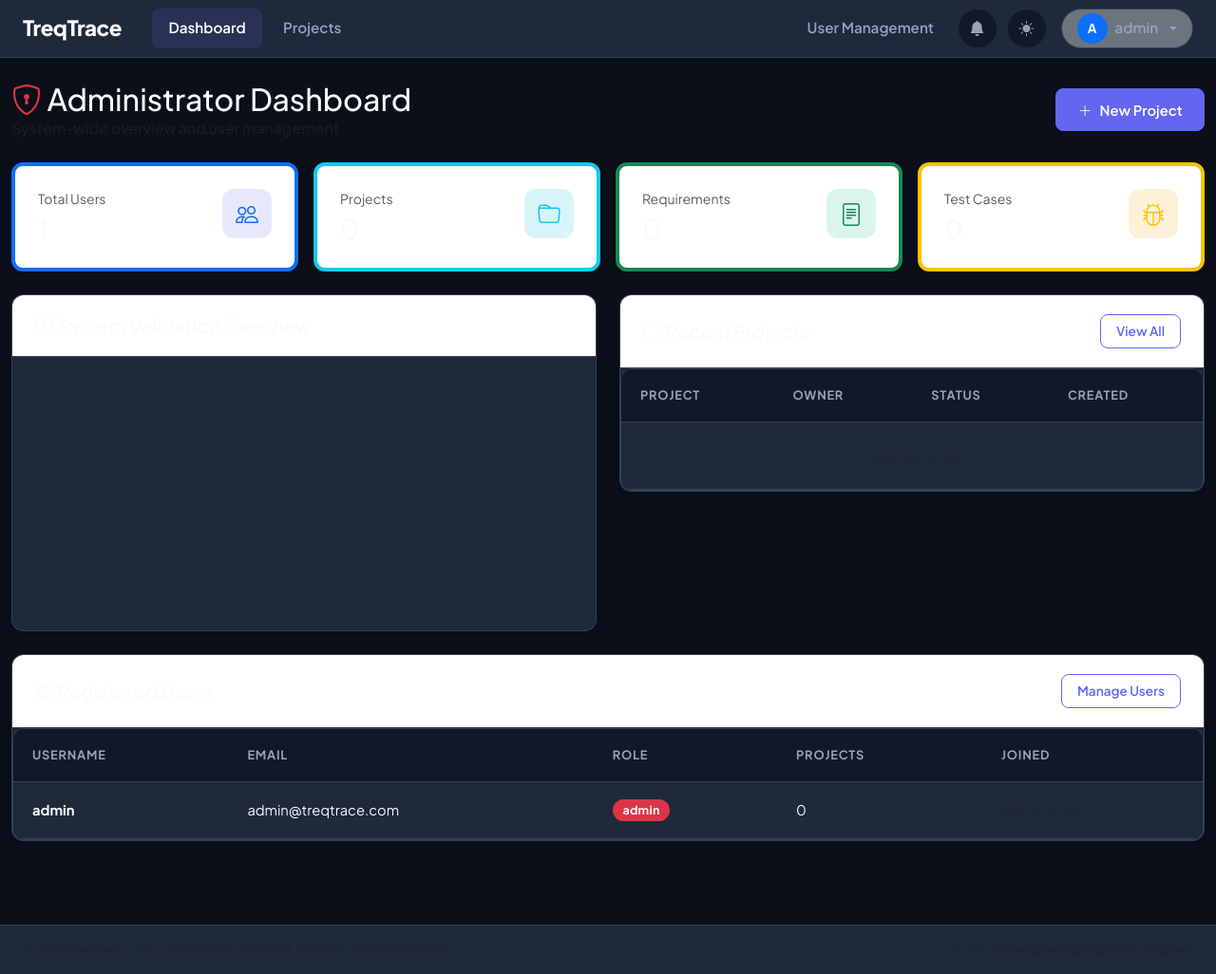
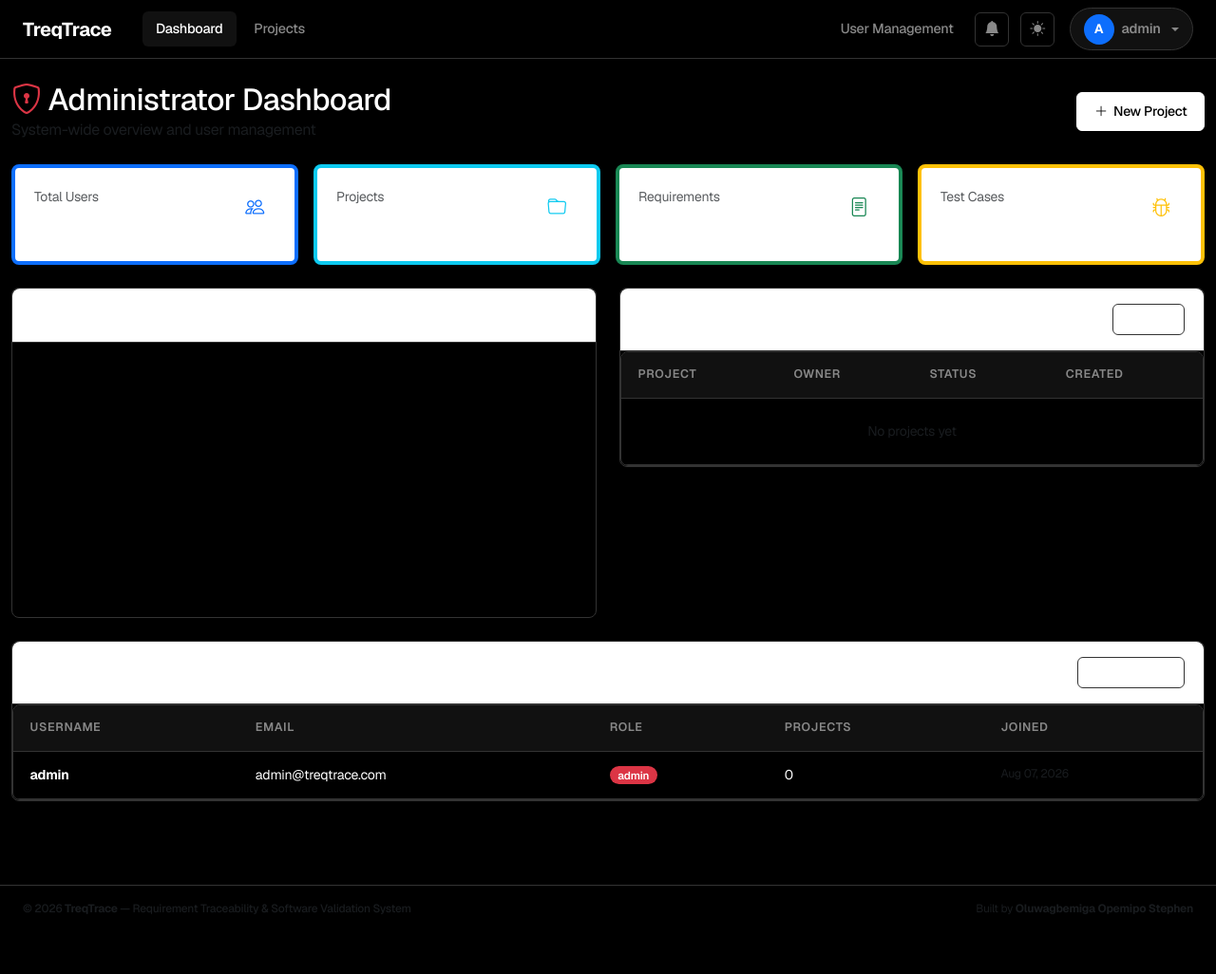
Before and after one commit to tolu3025/Treqtrace, a Flask app: page /dashboard in a window 1280 px wide. Shown: the whole page at 95% size. After the commit the page ends 963 px from the top, so only its background shows below. Run offline with Flask 3, Linux system fonts and the light colour scheme; a user stored in the database is signed in; data that the repository does not hold is empty; a map, chart or similar area stays blank.

Commit message:
fix: internal server error auto-migration and Vercel minimalist UI theme

```diff
--- a/app.py
+++ b/app.py
@@ -944,6 +944,11 @@ def init_db():
 if __name__ == '__main__':
     with app.app_context():
         db.create_all()
+        try:
+            db.session.execute(db.text("ALTER TABLE users ADD COLUMN avatar VARCHAR(256)"))
+            db.session.commit()
+        except Exception:
+            db.session.rollback()
         if not User.query.filter_by(username='admin').first():
             admin = User(username='admin', email='admin@treqtrace.com', role='admin')
             admin.set_password('admin123')
--- a/static/css/style.css
+++ b/static/css/style.css
@@ -1,94 +1,92 @@
 /* ==========================================================================
-   TreqTrace - Solid Theme Design System (Flat Slate & Indigo)
+   TreqTrace - Vercel Minimalist Solid Design System (Black & White)
    Author: Oluwagbemiga Opemipo Stephen
    ========================================================================== */
 
-@import url('https://fonts.googleapis.com/css2?family=Plus+Jakarta+Sans:wght@400;500;600;700;800&family=Inter:wght@300;400;500;600;700&display=swap');
+@import url('https://fonts.googleapis.com/css2?family=Geist:wght@300;400;500;600;700;800&family=Geist+Mono:wght@400;500;600&display=swap');
 
 :root {
-    /* Light Mode Palette (Default Solid) */
-    --bg-primary: #f1f5f9;
-    --bg-secondary: #e2e8f0;
+    /* Light Mode Palette (Default Vercel White) */
+    --bg-primary: #ffffff;
+    --bg-secondary: #fafafa;
     --bg-surface: #ffffff;
-    --bg-surface-hover: #f8fafc;
+    --bg-surface-hover: #fafafa;
 
-    --primary: #4f46e5;
-    --primary-hover: #3730a3;
-    --primary-light: #e0e7ff;
-    --primary-glow: rgba(79, 70, 229, 0.15);
+    --primary: #000000;
+    --primary-hover: #111111;
+    --primary-light: #f3f4f6;
+    --primary-glow: rgba(0, 0, 0, 0.05);
 
-    --accent: #7c3aed;
-    --accent-light: #f3e8ff;
+    --accent: #0070f3;
+    --accent-light: #e6f2ff;
 
-    --text-main: #0f172a;
-    --text-muted: #64748b;
+    --text-main: #000000;
+    --text-muted: #666666;
     --text-inverse: #ffffff;
 
-    --border: #cbd5e1;
-    --border-hover: #94a3b8;
+    --border: #eaeaea;
+    --border-hover: #b5b5b5;
 
-    /* Vibrant Status Colors (Solid) */
-    --success: #10b981;
-    --success-light: #d1fae5;
-    --danger: #ef4444;
+    /* Solid Status Colors */
+    --success: #0070f3;
+    --success-light: #e6f2ff;
+    --danger: #ee0000;
     --danger-light: #fee2e2;
-    --warning: #f59e0b;
-    --warning-light: #fef3c7;
-    --info: #06b6d4;
-    --info-light: #ecfeff;
+    --warning: #f5a623;
+    --warning-light: #fffbeb;
+    --info: #0070f3;
+    --info-light: #e6f2ff;
 
-    /* Flat Shadows */
-    --shadow-sm: 0 1px 2px 0 rgba(0, 0, 0, 0.05);
-    --shadow-md: 0 4px 6px -1px rgba(0, 0, 0, 0.05), 0 2px 4px -1px rgba(0, 0, 0, 0.03);
-    --shadow-lg: 0 10px 15px -3px rgba(0, 0, 0, 0.05), 0 4px 6px -2px rgba(0, 0, 0, 0.02);
-    --shadow-glow: 0 0 0 3px var(--primary-glow);
+    --shadow-sm: 0 1px 2px rgba(0, 0, 0, 0.05);
+    --shadow-md: 0 4px 12px rgba(0, 0, 0, 0.05);
+    --shadow-lg: 0 12px 24px rgba(0, 0, 0, 0.05);
 
-    --radius-sm: 8px;
-    --radius-md: 12px;
-    --radius-lg: 16px;
+    --radius-sm: 6px;
+    --radius-md: 8px;
+    --radius-lg: 12px;
     --radius-full: 9999px;
 }
 
 body.dark-theme {
-    /* Dark Mode Palette (Solid) */
-    --bg-primary: #0b0f19;
-    --bg-secondary: #111827;
-    --bg-surface: #1e293b;
-    --bg-surface-hover: #334155;
+    /* Dark Mode Palette (Vercel Black) */
+    --bg-primary: #000000;
+    --bg-secondary: #111111;
+    --bg-surface: #000000;
+    --bg-surface-hover: #111111;
 
-    --primary: #6366f1;
-    --primary-hover: #4f46e5;
-    --primary-light: rgba(99, 102, 241, 0.15);
-    --primary-glow: rgba(99, 102, 241, 0.3);
+    --primary: #ffffff;
+    --primary-hover: #eaeaea;
+    --primary-light: #111111;
+    --primary-glow: rgba(255, 255, 255, 0.15);
 
-    --accent: #a855f7;
-    --accent-light: rgba(168, 85, 247, 0.15);
+    --accent: #0070f3;
+    --accent-light: rgba(0, 112, 243, 0.15);
 
-    --text-main: #f8fafc;
-    --text-muted: #94a3b8;
-    --text-inverse: #0f172a;
+    --text-main: #ffffff;
+    --text-muted: #888888;
+    --text-inverse: #000000;
 
-    --border: #334155;
-    --border-hover: #475569;
+    --border: #333333;
+    --border-hover: #444444;
 
-    --success: #10b981;
-    --success-light: rgba(16, 185, 129, 0.15);
-    --danger: #ef4444;
-    --danger-light: rgba(239, 68, 68, 0.15);
-    --warning: #f59e0b;
-    --warning-light: rgba(245, 158, 11, 0.15);
-    --info: #06b6d4;
-    --info-light: rgba(6, 182, 212, 0.15);
+    --success: #0070f3;
+    --success-light: rgba(0, 112, 243, 0.15);
+    --danger: #ee0000;
+    --danger-light: rgba(238, 0, 0, 0.15);
+    --warning: #f5a623;
+    --warning-light: rgba(245, 166, 35, 0.15);
+    --info: #0070f3;
+    --info-light: rgba(0, 112, 243, 0.15);
 
-    --shadow-sm: 0 2px 4px rgba(0, 0, 0, 0.2);
-    --shadow-md: 0 4px 12px rgba(0, 0, 0, 0.3);
-    --shadow-lg: 0 12px 24px rgba(0, 0, 0, 0.4);
-    --shadow-glow: 0 0 0 3px var(--primary-glow);
+    --shadow-sm: 0 2px 4px rgba(0, 0, 0, 0.4);
+    --shadow-md: 0 8px 16px rgba(0, 0, 0, 0.5);
+    --shadow-lg: 0 16px 32px rgba(0, 0, 0, 0.6);
 }
 
 * {
-    font-family: 'Plus Jakarta Sans', 'Inter', -apple-system, BlinkMacSystemFont, sans-serif;
+    font-family: 'Geist', 'Plus Jakarta Sans', -apple-system, BlinkMacSystemFont, sans-serif;
     box-sizing: border-box;
+    letter-spacing: -0.02em;
 }
 
 body {
@@ -101,80 +99,71 @@ body {
     transition: background-color 0.2s ease, color 0.2s ease;
 }
 
+/* Monospace fonts for IDs */
+code, pre, .req-id-mono {
+    font-family: 'Geist Mono', SFMono-Regular, Consolas, monospace !important;
+    letter-spacing: -0.03em;
+}
+
 /* ==========================================================================
    NAVIGATION & BRAND
    ========================================================================== */
 
 .bg-dark-treq {
-    background-color: var(--bg-surface) !important;
+    background-color: var(--bg-primary) !important;
     border-bottom: 1px solid var(--border);
-    box-shadow: var(--shadow-sm);
     position: sticky;
     top: 0;
     z-index: 1030;
-    transition: background-color 0.2s ease;
+    transition: background-color 0.2s ease, border-color 0.2s ease;
 }
 
 .navbar-brand {
-    font-weight: 800;
-    font-size: 1.4rem;
-    letter-spacing: -0.5px;
+    font-weight: 700;
+    font-size: 1.25rem;
+    letter-spacing: -0.03em;
     color: var(--text-main) !important;
-    display: flex;
-    align-items: center;
-}
-
-.brand-text {
-    color: var(--text-main);
 }
 
 .navbar-dark .navbar-nav .nav-link {
     color: var(--text-muted) !important;
-    font-weight: 600;
-    font-size: 0.95rem;
-    padding: 0.6rem 1.1rem;
+    font-weight: 500;
+    font-size: 0.9rem;
+    padding: 0.5rem 0.9rem;
     border-radius: var(--radius-sm);
     transition: all 0.2s ease;
-    display: flex;
-    align-items: center;
-    gap: 0.5rem;
 }
 
 .navbar-dark .navbar-nav .nav-link:hover,
 .navbar-dark .navbar-nav .nav-link.active {
-    color: var(--primary) !important;
+    color: var(--text-main) !important;
     background-color: var(--primary-light);
 }
 
-body.dark-theme .navbar-dark .navbar-nav .nav-link:hover,
-body.dark-theme .navbar-dark .navbar-nav .nav-link.active {
-    color: #ffffff !important;
-    background-color: var(--primary-light);
+/* User Dropdown Capsule */
+.nav-link.dropdown-toggle {
+    border: 1px solid var(--border) !important;
+    background-color: var(--bg-secondary) !important;
+    padding: 0.35rem 0.85rem !important;
 }
 
-.user-badge-role {
-    font-size: 0.7rem;
-    font-weight: 800;
-    text-transform: uppercase;
-    letter-spacing: 0.8px;
-    padding: 0.3em 0.7em;
-    border-radius: var(--radius-full);
+.nav-link.dropdown-toggle:hover {
+    border-color: var(--border-hover) !important;
 }
 
 /* Solid Dropdowns */
 .dropdown-menu {
     border: 1px solid var(--border) !important;
-    border-radius: var(--radius-md);
-    box-shadow: var(--shadow-lg);
-    padding: 0.5rem;
-    background-color: var(--bg-surface) !important;
-    transition: background-color 0.2s ease;
+    border-radius: var(--radius-md) !important;
+    box-shadow: var(--shadow-lg) !important;
+    padding: 0.3rem !important;
+    background-color: var(--bg-primary) !important;
 }
 
 .dropdown-item {
     font-weight: 500;
-    font-size: 0.9rem;
-    padding: 0.6rem 1rem;
+    font-size: 0.88rem;
+    padding: 0.55rem 0.85rem;
     border-radius: var(--radius-sm);
     transition: all 0.15s ease;
     color: var(--text-main) !important;
@@ -186,15 +175,19 @@ body.dark-theme .navbar-dark .navbar-nav .nav-link.active {
 
 .dropdown-header {
     color: var(--text-muted);
+    font-size: 0.75rem;
     font-weight: 700;
+    text-transform: uppercase;
+    padding: 0.5rem 0.85rem;
 }
 
 .dropdown-divider {
     border-top: 1px solid var(--border);
+    margin: 0.3rem 0;
 }
 
 /* ==========================================================================
-   CARDS & STATS
+   CARDS & GRID (Vercel Bento Style)
    ========================================================================== */
 
 .main-content {
@@ -205,14 +198,13 @@ body.dark-theme .navbar-dark .navbar-nav .nav-link.active {
 .card {
     border: 1px solid var(--border);
     border-radius: var(--radius-md);
-    box-shadow: var(--shadow-sm);
-    background-color: var(--bg-surface);
-    transition: transform 0.2s ease, border-color 0.2s ease, box-shadow 0.2s ease;
+    box-shadow: none;
+    background-color: var(--bg-primary);
+    transition: border-color 0.15s ease;
 }
 
 .card:hover {
     border-color: var(--border-hover);
-    box-shadow: var(--shadow-md);
 }
 
 .card-header {
@@ -220,95 +212,82 @@ body.dark-theme .navbar-dark .navbar-nav .nav-link.active {
     border-bottom: 1px solid var(--border);
     border-top-left-radius: var(--radius-md) !important;
     border-top-right-radius: var(--radius-md) !important;
-    padding: 1.25rem 1.5rem;
-    font-weight: 700;
+    padding: 1rem 1.25rem;
+    font-weight: 600;
+    font-size: 0.95rem;
     color: var(--text-main);
 }
 
 /* Stat Cards */
 .stat-card-dashboard {
-    background-color: var(--bg-surface);
+    background-color: var(--bg-primary);
     border: 1px solid var(--border);
     border-radius: var(--radius-md);
-    padding: 1.5rem;
-    box-shadow: var(--shadow-sm);
-    transition: transform 0.2s ease, border-color 0.2s ease, box-shadow 0.2s ease;
-    position: relative;
-    overflow: hidden;
+    padding: 1.25rem;
+    transition: border-color 0.15s ease;
 }
 
 .stat-card-dashboard:hover {
-    transform: translateY(-2px);
-    border-color: var(--primary);
-    box-shadow: var(--shadow-md);
+    border-color: var(--border-hover);
 }
 
 .stat-icon {
-    width: 52px;
-    height: 52px;
-    border-radius: var(--radius-md);
+    width: 44px;
+    height: 44px;
+    border-radius: var(--radius-sm);
     display: flex;
     align-items: center;
     justify-content: center;
-    font-size: 1.5rem;
-    flex-shrink: 0;
+    font-size: 1.25rem;
 }
 
-.bg-primary-light { background-color: var(--primary-light); color: var(--primary); }
-.bg-success-light { background-color: var(--success-light); color: var(--success); }
-.bg-danger-light { background-color: var(--danger-light); color: var(--danger); }
-.bg-warning-light { background-color: var(--warning-light); color: var(--warning); }
-.bg-info-light { background-color: var(--info-light); color: var(--info); }
-
-/* Buttons (Solid Flat) */
+/* Buttons (Vercel Solid) */
 .btn {
-    font-weight: 600;
-    font-size: 0.92rem;
+    font-weight: 500;
+    font-size: 0.88rem;
     border-radius: var(--radius-sm);
-    padding: 0.65rem 1.4rem;
-    transition: all 0.2s ease;
+    padding: 0.55rem 1.1rem;
+    transition: all 0.15s ease;
     display: inline-flex;
     align-items: center;
     justify-content: center;
-    gap: 0.5rem;
+    gap: 0.4rem;
 }
 
 .btn-primary {
     background-color: var(--primary);
     border: 1px solid var(--primary);
-    color: #ffffff !important;
+    color: var(--text-inverse) !important;
 }
 
 .btn-primary:hover, .btn-primary:focus {
     background-color: var(--primary-hover);
     border-color: var(--primary-hover);
-    box-shadow: var(--shadow-glow);
 }
 
 .btn-outline-primary {
-    color: var(--primary);
-    border: 1px solid var(--primary);
+    color: var(--text-main);
+    border: 1px solid var(--border);
     background-color: transparent;
 }
 
 .btn-outline-primary:hover {
-    background-color: var(--primary);
-    color: #ffffff !important;
+    background-color: var(--primary-light);
+    border-color: var(--border-hover);
+    color: var(--text-main) !important;
 }
 
 .btn-sm {
-    padding: 0.45rem 1rem;
-    font-size: 0.85rem;
-    border-radius: 8px;
+    padding: 0.35rem 0.85rem;
+    font-size: 0.82rem;
 }
 
 /* Badges */
 .badge {
-    font-weight: 700;
-    font-size: 0.78rem;
-    padding: 0.45em 0.85em;
+    font-weight: 600;
+    font-size: 0.72rem;
+    padding: 0.35em 0.75em;
     border-radius: var(--radius-full);
-    letter-spacing: 0.3px;
 }
 
 /* Tables */
@@ -320,25 +299,23 @@ body.dark-theme .navbar-dark .navbar-nav .nav-link.active {
 
 .table {
     margin-bottom: 0;
-    vertical-align: middle;
-    font-size: 0.92rem;
-    background-color: transparent;
+    font-size: 0.88rem;
     color: var(--text-main);
 }
 
 .table thead th {
     background-color: var(--bg-secondary);
     color: var(--text-muted);
-    font-weight: 700;
-    font-size: 0.8rem;
+    font-weight: 600;
+    font-size: 0.78rem;
     text-transform: uppercase;
-    letter-spacing: 0.8px;
-    padding: 1.1rem 1.25rem;
+    letter-spacing: 0.05em;
+    padding: 0.9rem 1.1rem;
     border-bottom: 1px solid var(--border);
 }
 
 .table tbody td {
-    padding: 1.1rem 1.25rem;
+    padding: 0.9rem 1.1rem;
     border-bottom: 1px solid var(--border);
     color: var(--text-main);
     background-color: transparent;
@@ -350,210 +327,181 @@ body.dark-theme .navbar-dark .navbar-nav .nav-link.active {
 
 /* Form Controls */
 .form-control, .form-select {
-    background-color: var(--bg-surface);
+    background-color: var(--bg-primary);
     border: 1px solid var(--border);
     color: var(--text-main);
     border-radius: var(--radius-sm);
-    padding: 0.75rem 1rem;
-    font-size: 0.95rem;
-    transition: all 0.2s ease;
+    padding: 0.65rem 0.9rem;
+    font-size: 0.92rem;
+    transition: border-color 0.15s ease;
 }
 
 .form-control:focus, .form-select:focus {
-    background-color: var(--bg-surface-hover);
-    border-color: var(--primary);
-    box-shadow: var(--shadow-glow);
+    background-color: var(--bg-primary);
+    border-color: var(--border-hover);
+    box-shadow: none;
     color: var(--text-main);
 }
 
-/* Input Group / Password visibility toggle styles */
-.input-group .form-control {
-    border-top-right-radius: 0;
-    border-bottom-right-radius: 0;
-}
-
 .input-group .password-toggle-btn {
+    border: 1px solid var(--border);
+    border-left: none;
+    background-color: var(--bg-primary);
+    color: var(--text-muted);
+    padding: 0 0.85rem;
     border-top-left-radius: 0;
     border-bottom-left-radius: 0;
-    border: 1px solid var(--border);
-    border-left: none;
-    background-color: var(--bg-surface);
-    color: var(--text-muted);
-    padding: 0 1rem;
 }
 
 .input-group .password-toggle-btn:hover {
-    background-color: var(--bg-surface-hover);
+    background-color: var(--bg-secondary);
     color: var(--text-main);
 }
 
-/* Avatars styling */
+/* Avatars */
 .avatar-img-circle {
-    width: 32px;
-    height: 32px;
+    width: 28px;
+    height: 28px;
     border-radius: 50%;
     object-fit: cover;
-    background-color: var(--bg-secondary);
 }
 
 .avatar-img-large {
-    width: 100px;
-    height: 100px;
+    width: 80px;
+    height: 80px;
     border-radius: 50%;
     object-fit: cover;
-    background-color: var(--bg-secondary);
-    border: 2px solid var(--border);
+    border: 1px solid var(--border);
 }
 
-/* Theme Toggle Button */
-.theme-toggle-nav-btn {
-    width: 40px;
-    height: 40px;
-    border-radius: 50%;
-    background-color: var(--bg-secondary);
-    border: none;
+/* Theme / Notification Buttons */
+.theme-toggle-nav-btn, .notification-bell-btn {
+    width: 36px;
+    height: 36px;
+    border-radius: var(--radius-sm);
+    background-color: transparent;
+    border: 1px solid var(--border);
     color: var(--text-muted);
     display: flex;
     align-items: center;
     justify-content: center;
-    transition: all 0.2s ease;
+    transition: all 0.15s ease;
 }
 
-.theme-toggle-nav-btn:hover {
-    background-color: var(--primary-light);
-    color: var(--primary);
-}
-
-/* Notification Bell */
-.notification-bell-btn {
-    width: 40px;
-    height: 40px;
-    border-radius: 50%;
+.theme-toggle-nav-btn:hover, .notification-bell-btn:hover {
     background-color: var(--bg-secondary);
-    border: none;
-    color: var(--text-muted);
-    display: flex;
-    align-items: center;
-    justify-content: center;
-    position: relative;
-    transition: all 0.2s ease;
-}
-
-.notification-bell-btn:hover {
-    background-color: var(--primary-light);
-    color: var(--primary);
+    color: var(--text-main);
+    border-color: var(--border-hover);
 }
 
 .notification-badge {
     position: absolute;
-    top: 2px;
-    right: 2px;
-    width: 16px;
-    height: 16px;
+    top: 0px;
+    right: 0px;
+    width: 14px;
+    height: 14px;
     border-radius: 50%;
     background-color: var(--danger);
     color: #ffffff;
-    font-size: 0.65rem;
-    font-weight: 800;
+    font-size: 0.6rem;
     display: flex;
     align-items: center;
     justify-content: center;
 }
 
-.notification-dropdown {
-    width: 320px;
-    max-height: 400px;
-    overflow-y: auto;
-}
-
 /* ==========================================================================
-   LANDING / AUTH LAYOUTS
+   LANDING PAGE (Vercel Theme)
    ========================================================================== */
 
 .landing-header {
-    background-color: var(--bg-surface);
+    background-color: var(--bg-primary);
     border-bottom: 1px solid var(--border);
-    padding: 1.25rem 0;
+    padding: 1rem 0;
 }
 
 .landing-hero {
-    background-color: var(--bg-secondary);
-    padding: 7rem 0;
+    background-color: var(--bg-primary);
+    padding: 8rem 0;
     text-align: center;
+    border-bottom: 1px solid var(--border);
 }
 
 .landing-hero-title {
-    font-size: 3.5rem;
+    font-size: 4rem;
     font-weight: 800;
-    letter-spacing: -1px;
+    letter-spacing: -0.06em;
     color: var(--text-main);
     margin-bottom: 1.5rem;
+    line-height: 1.1;
 }
 
 .landing-hero-subtitle {
-    font-size: 1.25rem;
+    font-size: 1.2rem;
     color: var(--text-muted);
-    max-width: 700px;
+    max-width: 600px;
     margin: 0 auto 2.5rem;
     line-height: 1.6;
 }
 
 .landing-section {
     padding: 6rem 0;
-    background-color: var(--bg-surface);
+    background-color: var(--bg-primary);
+    border-bottom: 1px solid var(--border);
 }
 
 .landing-section-alt {
     padding: 6rem 0;
-    background-color: var(--bg-primary);
+    background-color: var(--bg-secondary);
+    border-bottom: 1px solid var(--border);
 }
 
 .landing-title {
-    font-size: 2.25rem;
+    font-size: 2.5rem;
     font-weight: 800;
+    letter-spacing: -0.05em;
     color: var(--text-main);
     text-align: center;
-    margin-bottom: 3.5rem;
+    margin-bottom: 4rem;
 }
 
 .landing-feature-card {
-    background-color: var(--bg-surface);
+    background-color: var(--bg-primary);
     border: 1px solid var(--border);
-    padding: 2.5rem;
+    padding: 2.25rem;
     border-radius: var(--radius-md);
     height: 100%;
 }
 
 .landing-feature-title {
-    font-size: 1.25rem;
-    font-weight: 700;
-    margin-bottom: 1rem;
+    font-size: 1.15rem;
+    font-weight: 600;
+    margin-bottom: 0.75rem;
     color: var(--text-main);
 }
 
+/* Auth Cards */
 .auth-container {
-    max-width: 460px;
+    max-width: 420px;
     margin: 6rem auto;
-    padding: 3rem;
+    padding: 2.5rem;
     border-radius: var(--radius-md);
-    background-color: var(--bg-surface);
+    background-color: var(--bg-primary);
     border: 1px solid var(--border);
-    box-shadow: var(--shadow-lg);
 }
 
 .auth-title {
-    font-weight: 800;
-    font-size: 2rem;
+    font-weight: 700;
+    font-size: 1.75rem;
     color: var(--text-main);
     margin-bottom: 0.5rem;
-    letter-spacing: -0.5px;
+    letter-spacing: -0.04em;
 }
 
 /* Footer */
 footer {
-    background-color: var(--bg-surface);
+    background-color: var(--bg-primary);
     border-top: 1px solid var(--border);
     padding: 2rem 0;
-    font-size: 0.9rem;
+    font-size: 0.85rem;
     color: var(--text-muted);
 }
```
Also changed, not shown: wsgi.py (+7 -1 lines).
